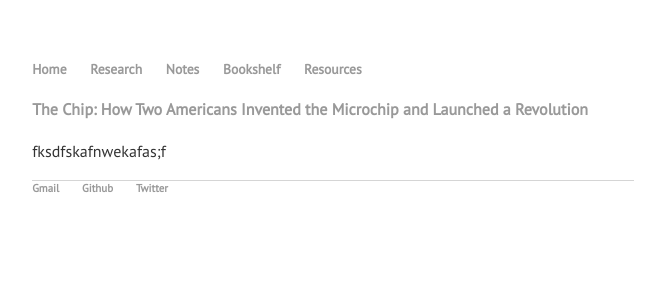
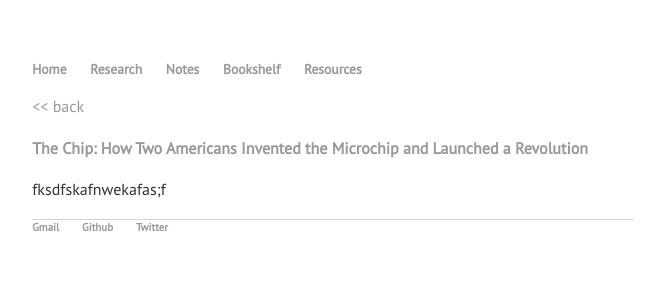
Before and after one commit to Vanlik/v-lik, a Jekyll site: the page built from bookshelf/review/the_chip.md, in a window 1280 px wide. Shown: the top 300 px of the page, without its empty margins (307-972 px from the left). Built offline with Jekyll 4.4.1, drawn with Linux system fonts in a browser that asks for light colours; our own code applies the rules of GitHub Pages for plain Markdown files.

Commit message:
test review

```diff
--- a/bookshelf/review/the_chip.html
+++ b/bookshelf/review/the_chip.html
@@ -1377,6 +1377,6 @@ footer.ty-footer {
 </style>
 </head>
 <body class='typora-export'><div class='typora-export-content'>
-<div id='write'  class=''><p><strong><a href='https://www.amazon.com/Chip-Americans-Invented-Microchip-Revolution-ebook/dp/B000XU4UT4'><span>The Chip: How Two Americans Invented the Microchip and Launched a Revolution</span></a></strong></p><p><span>fksdfskafnwekafas;f</span></p><p>&nbsp;</p><p>&nbsp;</p></div></div>
+<div id='write'  class=''><p><a href="{{ site.url }}"> &lt;&lt; back </a></p><p><strong><a href='https://www.amazon.com/Chip-Americans-Invented-Microchip-Revolution-ebook/dp/B000XU4UT4'><span>The Chip: How Two Americans Invented the Microchip and Launched a Revolution</span></a></strong></p><p><span>fksdfskafnwekafas;f</span></p><p>&nbsp;</p><p>&nbsp;</p></div></div>
 </body>
 </html>
--- a/bookshelf/review/the_chip.md
+++ b/bookshelf/review/the_chip.md
@@ -1,3 +1,9 @@
+---
+layout: default
+---
+
+<p><a href="{{ site.url }}"> << back </a></p>
+
 **[The Chip: How Two Americans Invented the Microchip and Launched a Revolution](https://www.amazon.com/Chip-Americans-Invented-Microchip-Revolution-ebook/dp/B000XU4UT4)**
 
 fksdfskafnwekafas;f
```
